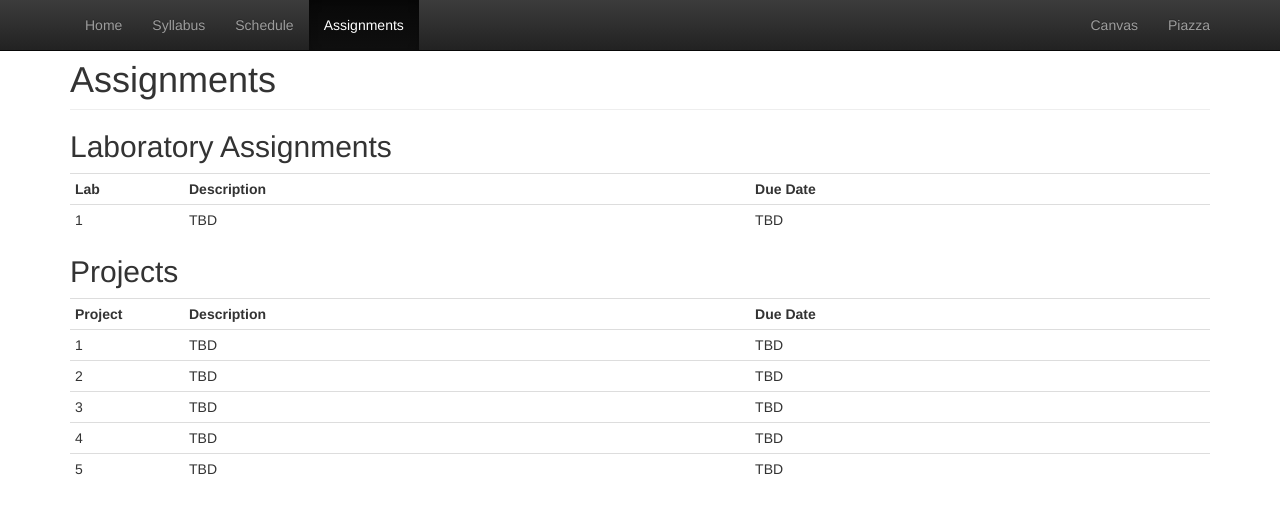
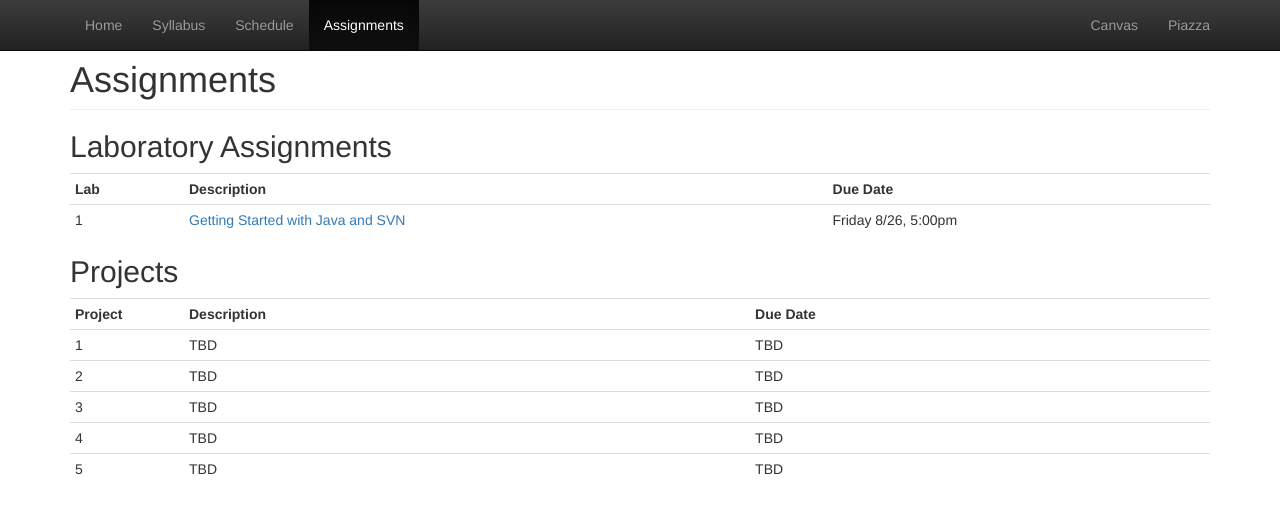
Before and after one commit to CS112-F16/cs112-f16.github.io, a Jekyll site: the page built from assignments.html, in a window 1280 px wide. Shown: the top 514 px of the page. Built offline with Jekyll 4.4.1, drawn with Linux system fonts in a browser that asks for light colours.

Commit message:
add lab 1 to assignments page

```diff
--- a/assignments.html
+++ b/assignments.html
@@ -16,8 +16,8 @@ title: Assignments
      </tr>
      <tr>
        <td>1</td>
-       <td>TBD</td>
-       <td>TBD</td>
+       <td><a href="https://github.com/CS112-F16/labs/blob/master/lab1.md">Getting Started with Java and SVN</a></td>
+       <td>Friday 8/26, 5:00pm</td>
      </tr>
    </tbody>
  </table>
```
